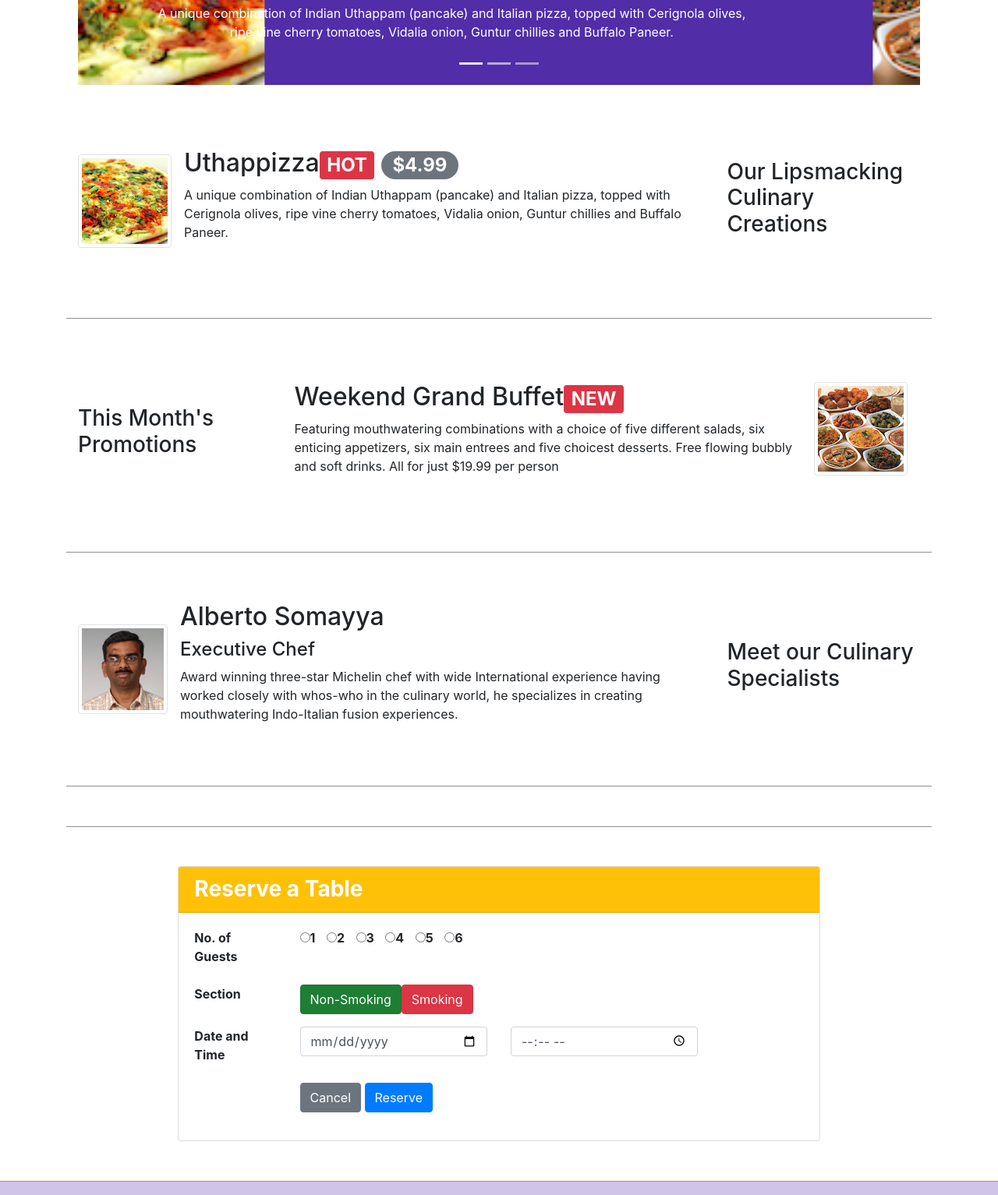
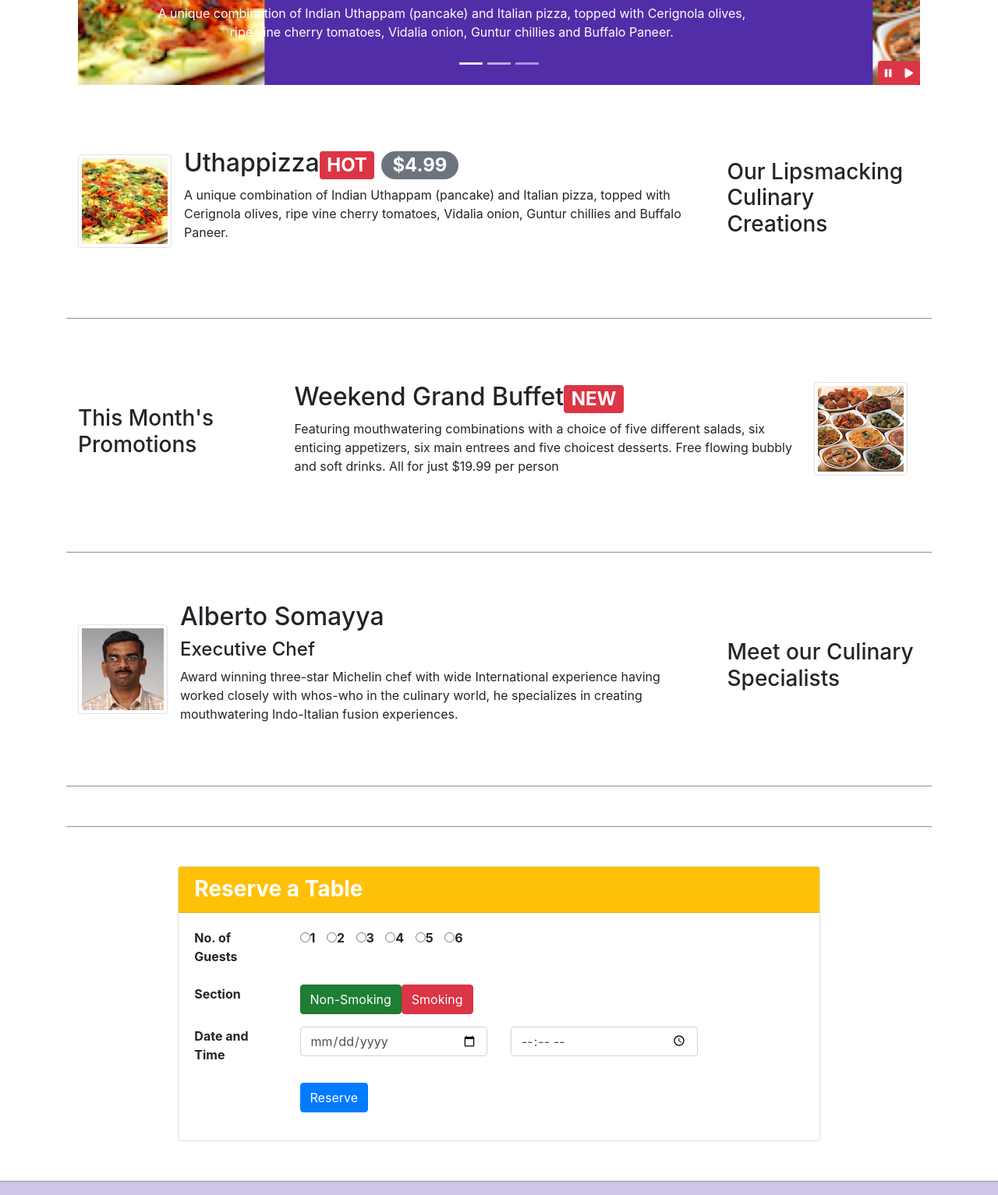
Before and after one commit to itsmemohit/conFusion, a website: page index.html in a window 1280 px wide. Shown: the part 575-2108 px from the top of the page at 78% size. Drawn offline with nearby package versions, Linux system fonts and the light colour scheme; files that its build step writes are made by us from their sources; files whose address does not match are found by name.

Commit message:
Bootstrap Jquery

```diff
--- a/index.html
+++ b/index.html
@@ -120,7 +120,7 @@
                         </div>
                         <div class="form-group row">
                             <div class="offset-md-2 col-md-8">
-                                <button type="submit" class="btn btn-secondary">Cancel</button>
+                                <button type="button" class="btn btn-secondary ml-auto" data-dismiss="modal">Cancel</button>
                                 <button type="submit" class="btn btn-primary">Reserve</button>
 
                             </div>
@@ -180,7 +180,6 @@
                                 <p class="d-none d-sm-block">Award winning three-star Michelin chef with wide International experience having worked closely with whos-who in the culinary world, he specializes in creating mouthwatering Indo-Italian fusion experiences.
                                 </p>
                             </div>
-
                         </div>
                     </div>
                     <ol class="carousel-indicators">
@@ -194,6 +193,14 @@
                     <a class="carousel-control-next" href="#mycarousel" role="button" data-slide="next">
                         <span class="carousel-control-next-icon"></span>
                     </a>
+                    <div class="btn-group" id="carouselButton">
+                        <button class="btn btn-danger btn-sm" id="carousel-pause">
+                            <span class="fa fa-pause"></span>
+                        </button>
+                        <button class="btn btn-danger btn-sm" id="carousel-play">
+                            <span class="fa fa-play"></span>
+                        </button>
+                    </div>
                 </div>
             </div>
             <div class="row row-content align-items-center">
@@ -293,7 +300,7 @@
                     </div>
                     <div class="form-group row">
                         <div class="offset-md-2 col-md-10">
-                            <button type="submit" class="btn btn-secondary">Cancel</button>
+
                             <button type="submit" class="btn btn-primary">Reserve</button>
                         </div>
                     </div>
@@ -348,6 +355,18 @@
 <script src="node_modules/jquery/dist/jquery.slim.min.js"></script>
 <script src="node_modules/popper.js/dist/umd/popper.min.js"></script>
 <script src="node_modules/bootstrap/dist/js/bootstrap.min.js"></script>
-
+<script>
+    $(document).ready(function() {
+        $('#mycarousel').carousel({
+            interval: 2000
+        });
+        $('#carousel-pause').click(function() {
+            $('#mycarousel').carousel('pause');
+        });
+        $('#carousel-play').click(function() {
+            $('#mycarousel').carousel('cycle');
+        });
+    });
+</script>
 
 </html>
--- a/styles.css
+++ b/styles.css
@@ -63,3 +63,9 @@ body {
     left: 0;
     min-height: 300px;
 }
+
+#carouselButton {
+    right: 0px;
+    position: absolute;
+    bottom: 0px;
+}
```
